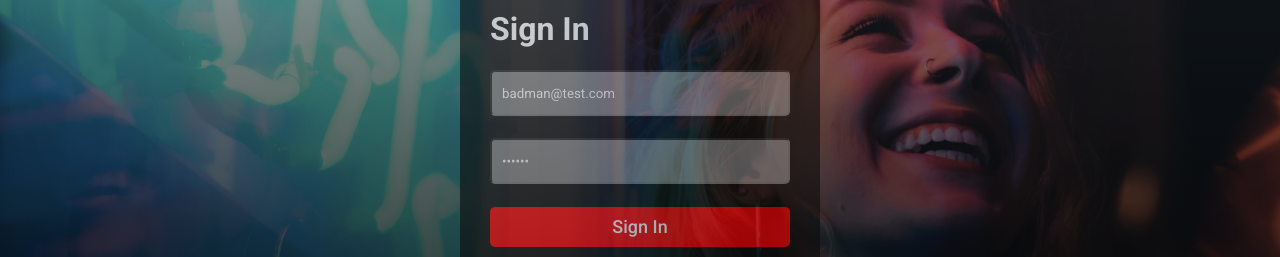
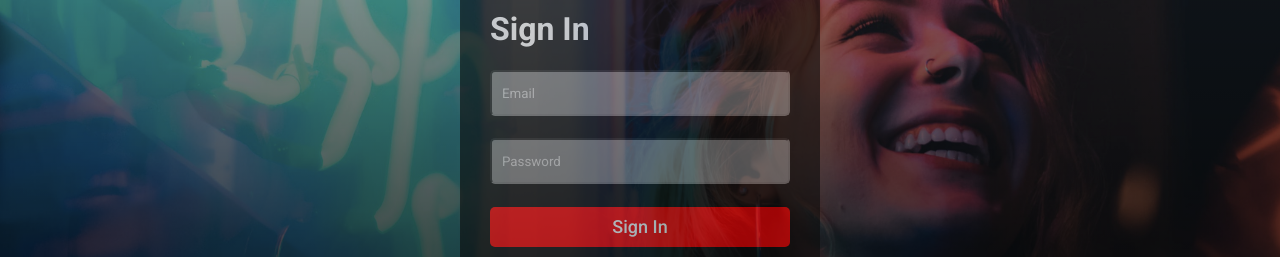
Before and after one commit to Morsetim/watchnowapp, a React (Create React App) app: page /login in a window 1280 px wide. Shown: the part 251-508 px from the top of the page. Built offline with nearby package versions, Linux system fonts and the light colour scheme.

Commit message:
fix display username on login

```diff
--- a/src/components/navbar/Navbar.jsx
+++ b/src/components/navbar/Navbar.jsx
@@ -12,8 +12,6 @@ const Navbar = () => {
   const [isScrolled, setIsScrolled] = useState(false);
   const dispatch = useDispatch();
   const {signinState: {user}} = useSelector(state => state);
-
-  console.log(user, "user---store----");
 
   const history = useHistory()
 
--- a/src/pages/login/Login.jsx
+++ b/src/pages/login/Login.jsx
@@ -6,8 +6,8 @@ import "./login.scss";
 import {useDispatch} from 'react-redux'
 
 export default function Login() {
-  const [email, setEmail] = useState("badman@test.com");
-  const [password, setPassword] = useState("123456");
+  const [email, setEmail] = useState("");
+  const [password, setPassword] = useState("");
 
 
 const dispatch = useDispatch()
```
